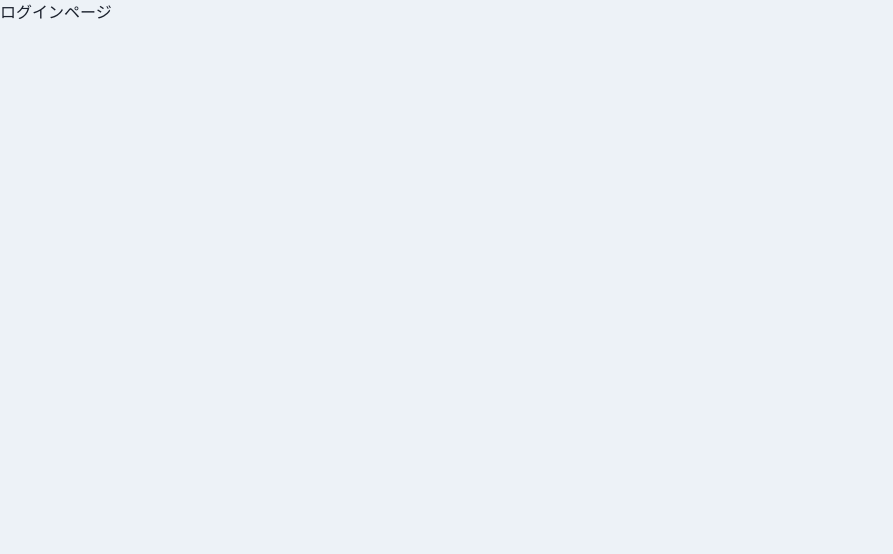
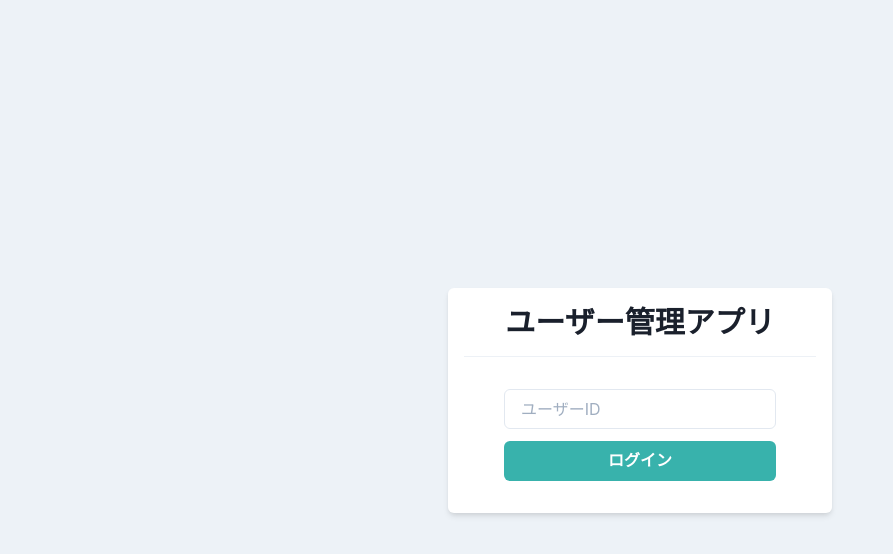
Before and after one commit to tokatu4561/javascriptPractice, a React (Create React App) app in the folder react-practice/react_typescript_app/: page / in a window 1280 px wide. Shown: the top 554 px of the page, without its empty margins (0-893 px from the left). Built offline with nearby package versions, Linux system fonts and the light colour scheme.

Commit message:
ログイン画面作成

```diff
--- /dev/null
+++ b/react-practice/react_typescript_app/src/components/atoms/button/PrimaryButton.tsx
@@ -0,0 +1,13 @@
+import { memo, ReactNode, VFC } from "react";
+import { Button } from "@chakra-ui/button";
+
+type Props = {
+    children: ReactNode;
+}
+
+export const PrimaryButton:VFC<Props> = memo((props) => {
+    const { children } = props;
+    return (
+        <Button bg="teal.400" color="white" _hover={{ opacity: 0.8}}>{children}</Button>
+    )
+});
--- a/react-practice/react_typescript_app/src/components/pages/Login.tsx
+++ b/react-practice/react_typescript_app/src/components/pages/Login.tsx
@@ -1,7 +1,19 @@
+import { Box, Button, Divider, Flex, Heading, Input, Stack } from "@chakra-ui/react";
 import { memo, VFC } from "react";
+
+import { PrimaryButton } from "../atoms/button/PrimaryButton"
 
 export const Login:VFC = memo(() => {
     return (
-        <p>ログインページ</p>
+        <Flex align="center" justify="center" height="100vh">
+            <Box bg="white" w="sm" p={4} borderRadius="md" shadow="md">
+                <Heading as="h1" size="lg" textAlign="center">ユーザー管理アプリ</Heading>
+                <Divider my={4}/>
+                <Stack spacing={3} py={4} px={10}>
+                <Input placeholder="ユーザーID"></Input>
+                <PrimaryButton>ログイン</PrimaryButton>
+                </Stack>
+            </Box>
+        </Flex>
     )
 });
```
